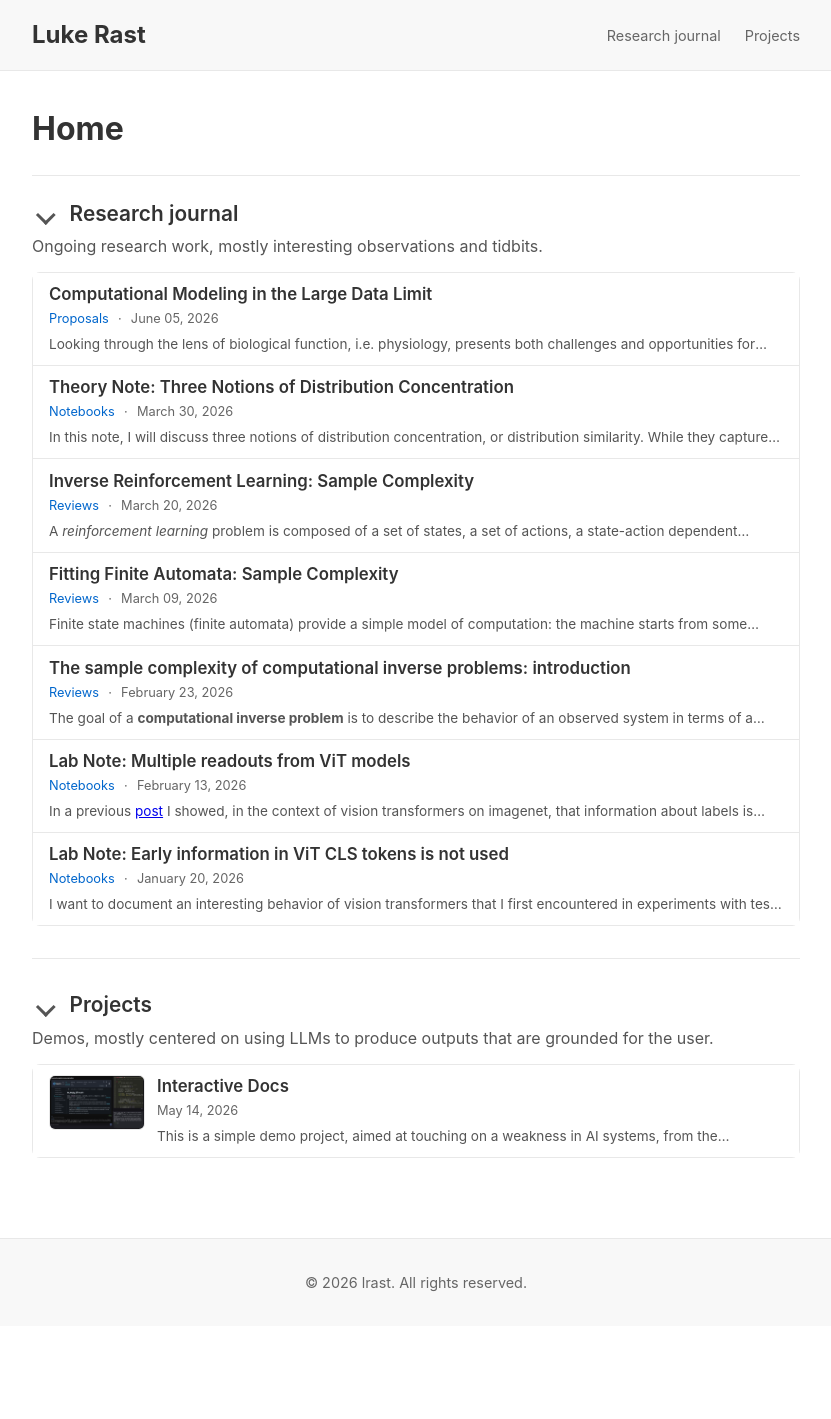
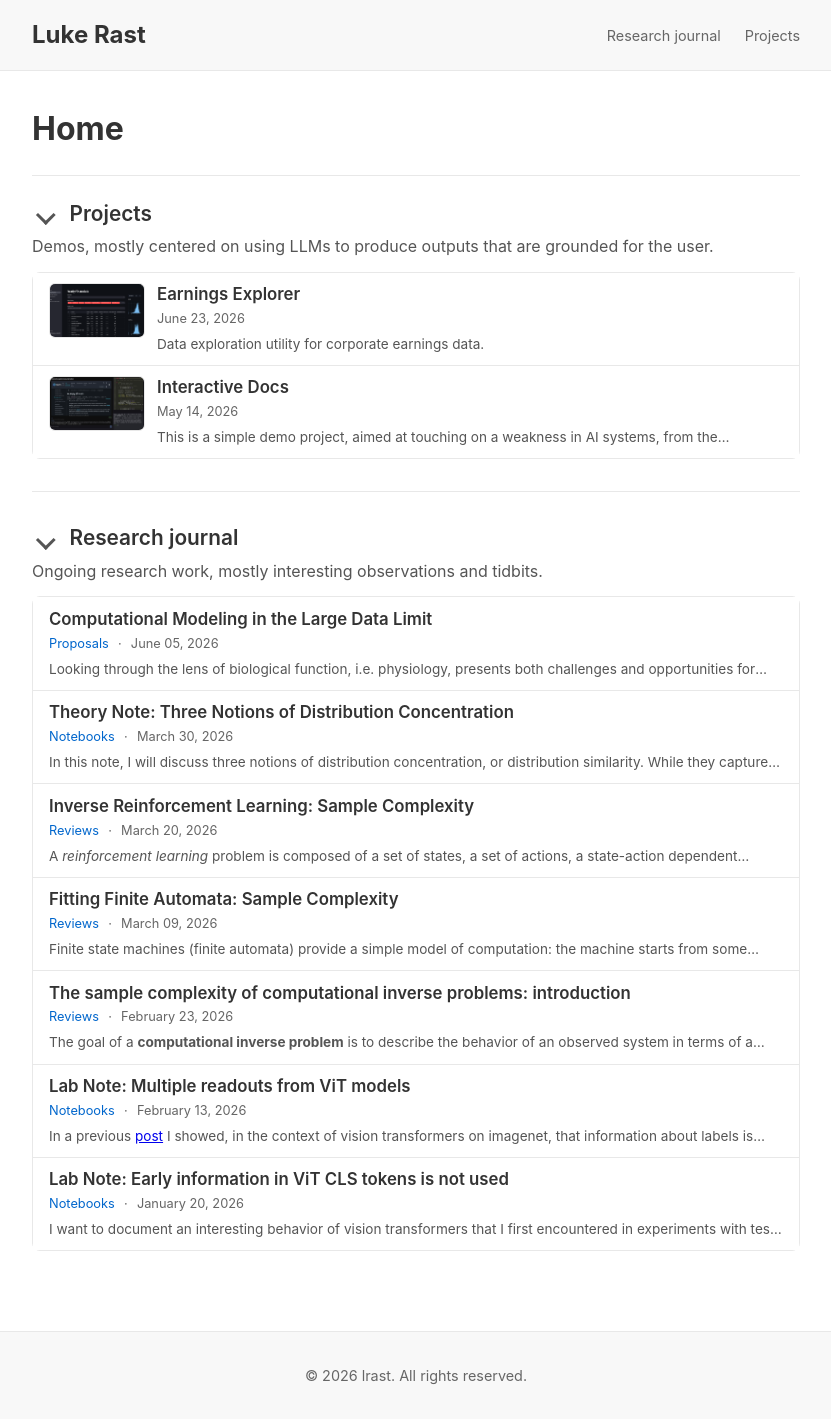
Before and after one commit to lrast/lrast.github.io, a Jekyll site: the page built from index.md, in a window 1280 px wide. Shown: the whole page, without its empty margins (224-1055 px from the left). Built offline with Jekyll 4.4.1, drawn with Linux system fonts in a browser that asks for light colours; a script that is not in the unit is left out; before the commit the page ends 1326 px from its top, so only the background shows below that; part of the change alters nothing that is shown.

Commit message:
Earnings explorer project

```diff
--- /dev/null
+++ b/demos/_posts/2026-06-23-earnings_explorer.md
@@ -0,0 +1,66 @@
+---
+layout: project_post
+title: "Earnings Explorer"
+date: 2026-06-23
+categories: [demos]
+image: /assets/images/demos/earnings_explorer_preview.png
+---
+
+
+Data exploration utility for corporate earnings data.
+
+
+![preview](/assets/images/demos/earnings_explorer_preview.png)
+
+
+## Goals
+
+I had two goals for this project.
+
+The product goal is to provide access to corporate financial data in a format that is just as accessible as a price chart.
+The is an answer to the observation that, when considering investments, people frequently seem to consult price charts first, and try to base their decisions on the movements of prices.
+Price movements are difficult to interpret because they reflect not only business performance, but also consensus beliefs and emotions in the market about the future.
+Earnings data, on the other hand, are more readily interpretable as an image of a company's present state, and are thus useful to have just as readily available, and comparable across years and companies.
+
+The technological goal is to give access to _ground truth_ data about companies in a format that is _usable_, so the user can get as granular as they would like, while still being able to extract insights quickly.
+This contrasts with raw AI model outputs, which tend to be plausible, but are not guaranteed to be grounded or trace-able.
+The approach that I take here is to provide immediate access to ground truth data (although filtered through the edgartools library), both in table format and also in individual statements, with 'smart' data manipulations by translating queries into column manipulations.
+I originally planned to route these queries to an LLM model, which would construct the data manipulation expression, but, for the present purposes, it turns out that a small number (3) of specific manipulations is sufficient.
+
+
+## Technology
+
+This project uses streamlit [https://streamlit.io/](https://streamlit.io/) to render data exploration components from python code.
+It is currently running up against the limits of what streamlit can accomplish with its frequent re-renderings (for example, dataframes are re-rendered when rows are selected, resulting in sorting being lost).
+The data from the SEC edgar database is accessed using the python package [edgartools](https://edgartools.readthedocs.io/), which provides concept annotations and a degree of standardization as well as nice renderings of individual statements.
+The search component uses the [kbar](https://kbar.vercel.app/) javascript library.
+
+
+
+## Challenges
+
+The main challenge that this project faced is the organization and messiness of the edgar data.
+The edgar data is organized according to reports filed by company and by year.
+This means that cross-company, cross-year comparisons necessitate a scrape of the database, which is not difficult, but I found it to be a fairly manual process.
+The edgar meta-data is messy, because, despite the gaap standards, which are used to standardize how quantities are reported, different companies report different versions of similar quantities, for example 'Cost of Revenue', 'Cost of Goods Sold', and 'Cost of Goods and Services Sold'.
+The edgartools library helps somewhat in this regard, but I still ended up filtering out the majority of concepts, which are reported in less than 5% of filings each.
+In the end, this is resolved mostly by the design _constraint_ that users must have access to the raw data, combined with a set of data-filling rules, which give good coverage of analyses on the data.
+
+
+## Discussion
+
+It is often said that any sufficiently complex data tool contains a re-implementation of excel, a trap that I did not fully avoid in this project.
+I am fairly happy with the tool as is stands, but it did not end up using any AI calls, which was my goal at the outset: using language models to generate (polars) expressions that are used to manipulate / transform raw data.
+This is not necessary in the project as it stands, a good thing from the perspective of token economy.
+In that viewpoint, however, this project could be seen as a (fairly manually generated) version of what a 'smart' data interface should be able to output on the fly with minimal prompting.
+The user interfaces act as parameterized transformations of the raw data, and the final tables / plots as the output of the transformations.
+The absence of queries to an AI model shows the current application to be an asymptotically efficient output of the generation process: the token cost for operating the visualization is constant in the number of usages.
+These ideas are targets to explore more in the future.
+
+
+
+## Links
+
+Source on github: [https://github.com/lrast/earningsReports](https://github.com/lrast/earningsReports)
+
+Live version hosted on [streamlit cloud.](https://earningsreports-yeqzrtagyc9ey2vkqprnte.streamlit.app/)
--- a/index.md
+++ b/index.md
@@ -5,6 +5,6 @@ title: Home
 
 # Home
 
+{% include index_collapsible_section.html section_id="index-section-projects" title="Projects" url="/projects" description="Demos, mostly centered on using LLMs to produce outputs that are grounded for the user." mode="projects" %}
+
 {% include index_collapsible_section.html section_id="index-section-research" title="Research journal" url="/research_journal_home" description="Ongoing research work, mostly interesting observations and tidbits." mode="research" %}
-
-{% include index_collapsible_section.html section_id="index-section-projects" title="Projects" url="/projects" description="Demos, mostly centered on using LLMs to produce outputs that are grounded for the user." mode="projects" %}
```
Also changed, not shown: assets/images/demos/earnings_explorer_preview.png (added).
